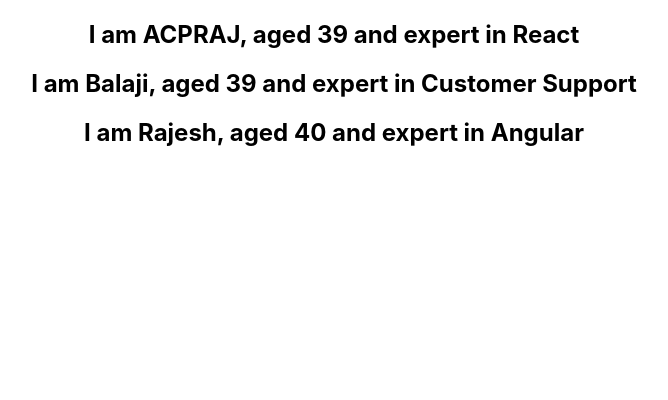
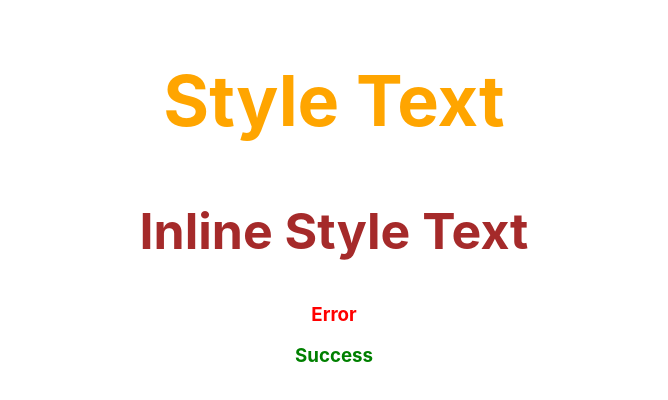
Before and after one commit to ACPRAJ/React-Samples, a React (Create React App) app in the folder hello-world/: page / in a window 1280 px wide. Shown: the top 400 px of the page, without its empty margins (306-974 px from the left). Built offline with nearby package versions, Linux system fonts and the light colour scheme.

Commit message:
Examples for Key-List, Css Stylings

```diff
--- a/hello-world/src/App.js
+++ b/hello-world/src/App.js
@@ -12,12 +12,20 @@
 import ParentComponent from './Components/ParentComponent'
 import GreetUser from './Components/GreetUser'
 import PersonList from './Components/PersonList';
+import CssStyles from './Components/CssStyles'
+import InlineStyle from './Components/InlineStyle';
+import "./Styles/AppStyles.css"
+import Styles from "./Styles/AppStyles.module.css"
 
 function App() {
   return (
     <div className="App">
-      <PersonList/>
-    {/*  <GreetUser/>
+      <CssStyles enableStyle={true}/>
+      <InlineStyle/>
+      <h3 className="error">Error</h3>
+      <h3 className={Styles.success}>Success</h3>
+    {/*  <PersonList/>
+      <GreetUser/>
       <ParentComponent/>
       <FunctionClick/>
       <ClassClick/>
--- /dev/null
+++ b/hello-world/src/Components/CssStyles.js
@@ -0,0 +1,11 @@
+import React from 'react'
+import '../Styles/Styles.css'
+
+function CssStyles(params) {
+    let className = params.enableStyle ? "primary" : ""
+    return(
+        <h2 className={`${className} font-xl`}>Style Text</h2>
+    )
+}
+
+export default CssStyles
--- /dev/null
+++ b/hello-world/src/Components/InlineStyle.js
@@ -0,0 +1,13 @@
+import React from 'react'
+
+const heading = {
+    fontSize: "50px",
+    color: "brown"
+}
+function InlineStyle(params) {
+    return (
+        <h2 style={heading}>Inline Style Text</h2>
+    )
+}
+
+export default InlineStyle
--- a/hello-world/src/Components/PersonList.js
+++ b/hello-world/src/Components/PersonList.js
@@ -24,7 +24,7 @@
     ]
     return (
         <div>
-            { person.map(x => <Person propsPerson = { x }/>) }
+            { person.map(x => <Person key={ x.id } propsPerson = { x }/>) }
 
         </div>
     )
--- /dev/null
+++ b/hello-world/src/Styles/AppStyles.css
@@ -0,0 +1,3 @@
+.error {
+    color: red
+}
--- /dev/null
+++ b/hello-world/src/Styles/AppStyles.module.css
@@ -0,0 +1,3 @@
+.success {
+    color: green
+}
--- /dev/null
+++ b/hello-world/src/Styles/Styles.css
@@ -0,0 +1,7 @@
+.primary {
+    color: orange
+}
+
+.font-xl {
+    font-size: 70px;
+}
```
